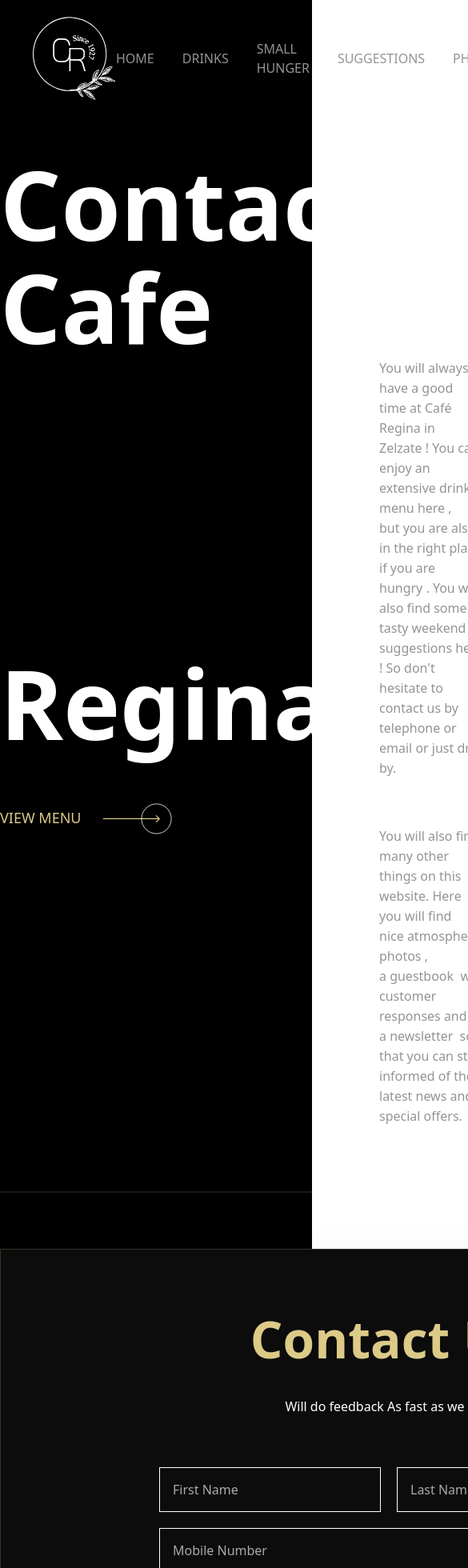
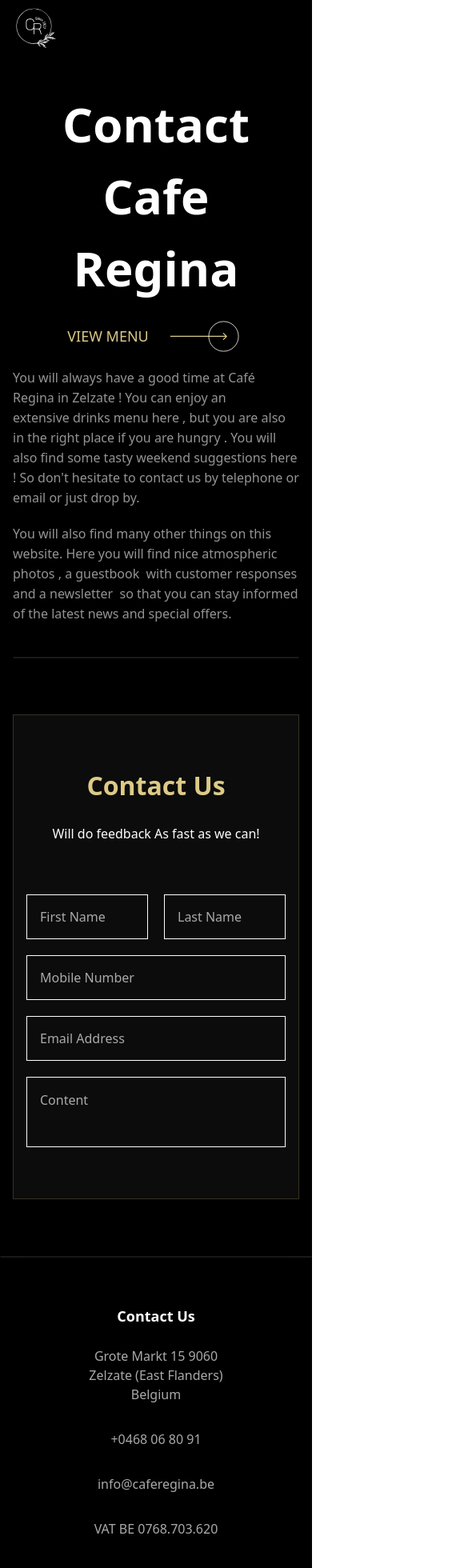
Before and after one commit to briandang59/restaurent-landing-page, a Next.js app: page /contact in a window 390 px wide. Shown: the top 1960 px of the page at 80% size, 585 px wide, since content can reach past the window. Built offline with nearby package versions, Linux system fonts and the light colour scheme.

Commit message:
fix: responsive some page

```diff
--- a/app/about-us/page.tsx
+++ b/app/about-us/page.tsx
@@ -18,7 +18,7 @@
   ];
 
   return (
-    <div className="pt-[130px]">
+    <div className="lg:pt-[110px] px-4 lg:px-0">
       <ChildHeaderPage
         label1="Know About Cafe"
         label2="Regina"
@@ -26,8 +26,8 @@
         labelButton="Contact us"
       />
       <Divider type="without-logo" />
-      <div className="pt-[70px] pb-[100px] container mx-auto">
-        <div className="relative">
+      <div className="lg:pt-[70px] lg:pb-[100px] lg:container lg:mx-auto px-4 lg:px-0">
+        <div className="lg:relative hidden">
           <Image src={svgs.line} alt="line" width={5000} height={1000} />
           {/* Years */}
           <div className="absolute top-[-40px] left-0 right-0 px-[90px] flex justify-between">
@@ -48,10 +48,10 @@
 
         {/* Content */}
         <div className="mt-[70px] flex flex-col gap-[40px]">
-          <h3 className="text-white font-semibold text-[50px]">
+          <h3 className="text-white font-semibold text-[25px] lg:text-[50px]">
             Lorem Ipsum is simply dummy text
           </h3>
-          <p className="text-[#969493] text-[16px] font-normal leading-[28px]">
+          <p className="text-[#969493] text-[14px] lg:text-[16px] font-normal lg:leading-[28px]">
             Lorem Ipsum is simply dummy text of the printing and typesetting
             industry. Lorem Ipsum has been the industry&apos;s standard dummy
             text ever since the 1500s, when an unknown printer took a galley of
--- a/app/contact/page.tsx
+++ b/app/contact/page.tsx
@@ -4,7 +4,7 @@
 
 function Contact() {
   return (
-    <div className="pt-[110px]">
+    <div className="lg:pt-[110px] pt-[70px] px-4 lg:px-0">
       <ChildHeaderPage
         label1="Contact Cafe"
         label2="Regina"
--- a/components/ButtonNavigator.tsx
+++ b/components/ButtonNavigator.tsx
@@ -20,7 +20,7 @@
           alt="button"
           className={clsx("min-w-[100px] h-[40px] rotate-180", className)}
         />
-        <p className="text-[#DCCA87] uppercase font-normal text-[18px]">
+        <p className="text-[#DCCA87] uppercase font-normal text-[18px] text-nowrap">
           {label}
         </p>
       </button>
@@ -28,7 +28,7 @@
   }
   return (
     <button className="flex items-center gap-[20px] cursor-pointer">
-      <p className="text-[#DCCA87] uppercase font-normal text-[18px]">
+      <p className="text-[#DCCA87] uppercase font-normal text-[18px] text-nowrap">
         {label}
       </p>
       <Image
--- a/components/ChildHeaderPage.tsx
+++ b/components/ChildHeaderPage.tsx
@@ -15,18 +15,18 @@
   labelButton,
 }: ChildHeaderPageProps) {
   return (
-    <div className="py-[80px] container mx-auto">
-      <h2 className="text-white font-semibold text-[120px] leading-[129px]">
+    <div className="lg:py-[80px] py-[40px] container mx-auto">
+      <h2 className="text-white font-semibold text-[60px] lg:text-[120px] lg:leading-[129px] text-center lg:text-left">
         {label1}
       </h2>
-      <div className="flex items-center gap-[60px]">
-        <div className="flex flex-col gap-[60px]">
-          <h2 className="text-white font-semibold text-[120px] leading-[129px] text-nowrap">
+      <div className="flex lg:flex-row flex-col items-center lg:gap-[60px] gap-[20px]">
+        <div className="flex flex-col lg:gap-[60px] gap-[20px]">
+          <h2 className="text-white font-semibold text-[60px] lg:text-[120px] lg:leading-[129px] text-nowrap text-center lg:text-left">
             {label2}
           </h2>
           <ButtonNavigator label={labelButton} />
         </div>
-        <div className="flex flex-col gap-[60px]">
+        <div className="flex flex-col lg:gap-[60px] gap-[20px]">
           <p className="font-normal text-[16px] leading-[25px] text-[#969493]">
             {description}
           </p>
--- a/components/ContactForm.tsx
+++ b/components/ContactForm.tsx
@@ -2,27 +2,23 @@
 
 function ContactForm() {
   return (
-    <div className="py-[70px] mx-auto w-[972px]">
-      <div className="border border-[#DCCA8733] h-[783px] py-[64px] bg-[#0C0C0C] drop-shadow-2xl">
-        <h3 className="text-[#DCCA87] font-semibold text-[64px] text-center mb-[24px]">
+    <div className="py-[70px] mx-auto w-full lg:w-[972px]">
+      <div className="border border-[#DCCA8733] lg:h-[783px] py-[64px] bg-[#0C0C0C] drop-shadow-2xl p-4">
+        <h3 className="text-[#DCCA87] font-semibold text-[32px] lg:text-[64px] text-center mb-[24px]">
           Contact Us
         </h3>
         <p className="text-white font-normal text-[16px] text-center">
           Will do feedback As fast as we can!
         </p>
 
-        <form className="mt-[64px] mx-auto w-[574px] flex flex-col gap-[20px]">
+        <form className="mt-[64px] mx-auto w-full lg:w-[574px] flex flex-col gap-[20px]">
           <div className="grid grid-cols-2 gap-[20px]">
-            <InputCustom placeholder="First Name" />
-            <InputCustom placeholder="Last Name" />
+            <InputCustom placeholder="First Name" width="w-full" />
+            <InputCustom placeholder="Last Name" width="w-full" />
           </div>
-          <InputCustom placeholder="Mobile Number" />
-          <InputCustom placeholder="Email Address" />
-          <InputCustom
-            placeholder="Content"
-            type="textarea"
-            height="w-[200px]"
-          />
+          <InputCustom placeholder="Mobile Number" width="w-full" />
+          <InputCustom placeholder="Email Address" width="w-full" />
+          <InputCustom placeholder="Content" type="textarea" />
         </form>
       </div>
     </div>
--- a/components/Divider.tsx
+++ b/components/Divider.tsx
@@ -14,9 +14,9 @@
       <Image
         src={svgs.logo}
         alt="logo"
-        width={124}
-        height={124}
-        className="size-[124px]"
+        width={1000}
+        height={1000}
+        className="lg:size-[124px] size-[50px]"
       />
       <div className="border border-b-[#191919] border-b-[2px] w-[47%]"></div>
     </div>
--- a/components/Footer.tsx
+++ b/components/Footer.tsx
@@ -4,26 +4,28 @@
 function Footer() {
   return (
     <footer className="bg-black">
-      <div className="p-[60px_100px] flex items-center justify-between gap-4 container mx-auto">
+      <div className="p-[60px_100px] flex lg:flex-row flex-col items-center justify-between lg:gap-4 gap-8 container mx-auto">
         <div className="flex flex-col gap-[24px] items-center">
-          <h3 className="text-[36px] font-semibold text-white">Contact Us</h3>
+          <h3 className="text-[18px] lg:text-[36px] font-semibold text-white">
+            Contact Us
+          </h3>
           <ul className="flex flex-col gap-8 items-center">
-            <li className="text-[#AAAAAA] font-normal text-[16px]">
+            <li className="text-[#AAAAAA] font-normal text-[16px] text-center">
               Grote Markt 15 9060 Zelzate (East Flanders) Belgium{" "}
             </li>
-            <li className="text-[#AAAAAA] font-normal text-[16px]">
+            <li className="text-[#AAAAAA] font-normal text-[16px] text-center">
               +0468 06 80 91{" "}
             </li>
-            <li className="text-[#AAAAAA] font-normal text-[16px]">
+            <li className="text-[#AAAAAA] font-normal text-[16px] text-center">
               info@caferegina.be{" "}
             </li>
-            <li className="text-[#AAAAAA] font-normal text-[16px]">
+            <li className="text-[#AAAAAA] font-normal text-[16px] text-center">
               VAT BE 0768.703.620{" "}
             </li>
           </ul>
         </div>
         <div className="flex flex-col gap-[32px]">
-          <h2 className="text-[#DCCA87] text-[64px] font-normal text-center">
+          <h2 className="text-[#DCCA87] text-[32px] lg:text-[64px] font-normal text-center">
             CAFE REGINA
           </h2>
           <p className="text-center text-white font-normal text-[16px]">
@@ -42,7 +44,7 @@
           </div>
         </div>
         <div className="flex flex-col gap-[24px]">
-          <h3 className="text-[36px] font-semibold text-white">
+          <h3 className="text-[18px] lg:text-[36px] font-semibold text-white text-center">
             Opening Hours
           </h3>
           <div className="flex items-center justify-center">
--- a/components/Header.tsx
+++ b/components/Header.tsx
@@ -20,16 +20,16 @@
   ];
 
   return (
-    <header className="p-[20px_40px] bg-black fixed top-0 w-full z-50">
-      <div className="container mx-auto flex items-center justify-between">
+    <header className="p-[10px_20px] lg:p-[20px_40px] bg-black fixed top-0 w-full z-50">
+      <div className="lg:container lg:mx-auto flex items-center justify-between">
         <Image
           src={svgs.logo}
           alt="logo"
-          width={105}
-          height={105}
-          className="size-[105px]"
+          width={1000}
+          height={1000}
+          className="size-[50px] lg:size-[105px]"
         />
-        <aside>
+        <aside className="lg:block hidden">
           <ul className="flex items-center gap-[35px]">
             {pages.map((page) => (
               <li
--- a/components/HeaderSections.tsx
+++ b/components/HeaderSections.tsx
@@ -15,7 +15,9 @@
   if (position === "left") {
     return (
       <div className="flex flex-col gap-[20px]">
-        <h2 className="text-[50px] font-semibold text-white">{title}</h2>
+        <h2 className="text-[25px] lg:text-[50px] font-semibold text-white">
+          {title}
+        </h2>
         <p className="text-[#969493] font-normal text-[16px] leading-[28px]">
           {description}
         </p>
@@ -30,7 +32,9 @@
           width
         )}
       >
-        <h2 className="text-[50px] font-semibold text-white">{title}</h2>
+        <h2 className="text-[25px] lg:text-[50px] font-semibold text-white">
+          {title}
+        </h2>
         <p className="text-[#969493] font-normal text-[16px] leading-[28px] text-center">
           {description}
         </p>
--- a/components/Subcribe.tsx
+++ b/components/Subcribe.tsx
@@ -3,28 +3,31 @@
 
 function SubcribeSection() {
   return (
-    <div className="p-[70px_236px] flex flex-col gap-[20px] items-center">
+    <div className="lg:p-[70px_236px] py-[40px] flex flex-col gap-[20px] items-center">
       <HeaderSection
         title="Stay informed"
         description="Stay up to date with everything that happens at Café Regina! This business believes it is important to keep its valued guests informed of news, events and special offers. You can always find all the latest news in the newsletter, so be sure to take a look. "
         position="center"
-        width="w-[50%]"
+        width="lg:w-[50%]"
       />
-      <div className="border border-[#DCCA8733] bg-[#0C0C0C] flex flex-col gap-[8px] drop-shadow-2xl">
-        <div className="my-[64px] px-[150px]">
-          <h3 className="font-normal text-[22px] text-white text-center">
+      <div className="border border-[#DCCA8733] bg-[#0C0C0C] flex flex-col gap-[8px] drop-shadow-2xl p-4">
+        <div className="my-[64px] lg:px-[150px]">
+          <h3 className="font-normal text-[16px] lg:text-[22px] text-white text-center">
             Newsletter
           </h3>
-          <h2 className="font-semibold text-[64px] text-center text-[#DCCA87]">
+          <h2 className="font-semibold text-[32px] lg:text-[64px] text-center text-[#DCCA87]">
             Subscribe to Our Newsletter
           </h2>
           <p className="font-normal text-[16px] text-white text-center">
             And never miss latest Updates!
           </p>
         </div>
-        <div className="flex items-center gap-[20px] mb-[64px] mx-auto">
-          <InputCustom placeholder="Email Address" width="w-[574px]" />
-          <button className="bg-[#DCCA87] text-black p-[8px_32px] uppercase h-[60px] font-semibold">
+        <div className="flex lg:flex-row flex-col items-center gap-[20px] mb-[64px] mx-auto">
+          <InputCustom
+            placeholder="Email Address"
+            width="lg:w-[574px] w-full"
+          />
+          <button className="bg-[#DCCA87] text-black p-[8px_32px] uppercase lg:h-[60px] lg:w-[200px] w-full font-semibold">
             Subcribe
           </button>
         </div>
```
